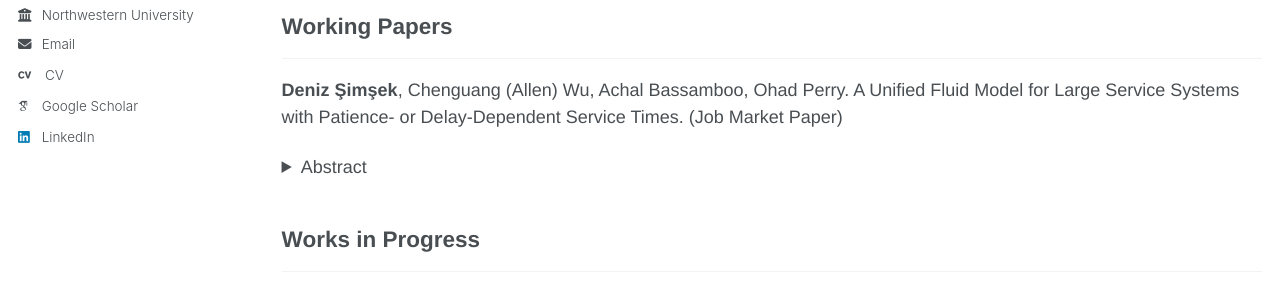
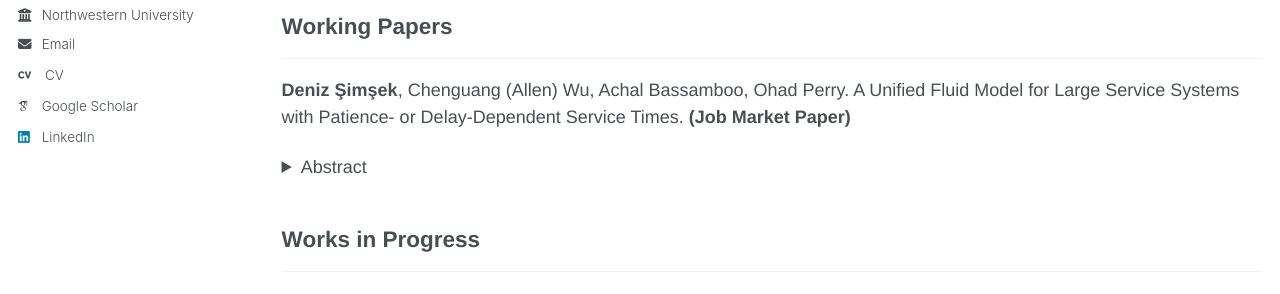
Before and after one commit to deniz-simsek/deniz-simsek.github.io, a Jekyll site: the page built from _pages/publications.md, in a window 1280 px wide and 1305 px high. Shown: the part 452-746 px from the top of the window. Built offline with Jekyll 4.4.1, drawn with Linux system fonts in a browser that asks for light colours; some web fonts are replaced.

```diff
--- a/_pages/publications.md
+++ b/_pages/publications.md
@@ -23,7 +23,7 @@ Available at: <a href="https://doi.org/10.1016/j.trc.2022.103734" target="_blank
 
 ## Working Papers
 ---
-**Deniz Şimşek**, Chenguang (Allen) Wu, Achal Bassamboo, Ohad Perry. A Unified Fluid Model for Large Service Systems with Patience- or Delay-Dependent Service Times.  (Job Market Paper)
+**Deniz Şimşek**, Chenguang (Allen) Wu, Achal Bassamboo, Ohad Perry. A Unified Fluid Model for Large Service Systems with Patience- or Delay-Dependent Service Times.  **(Job Market Paper)**
 
 <details>
   <summary>Abstract</summary>
```
